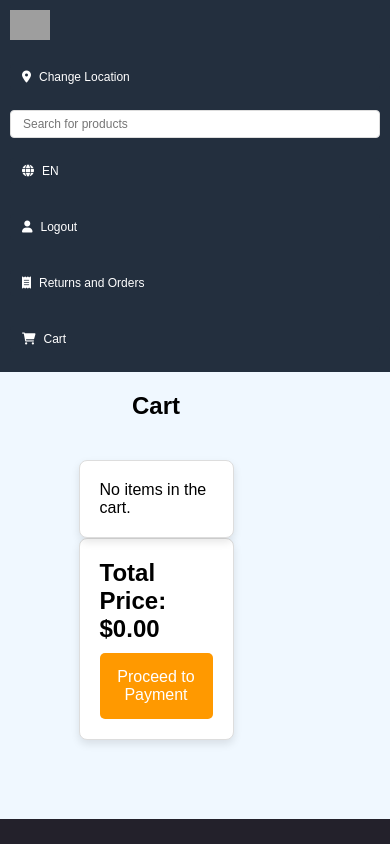
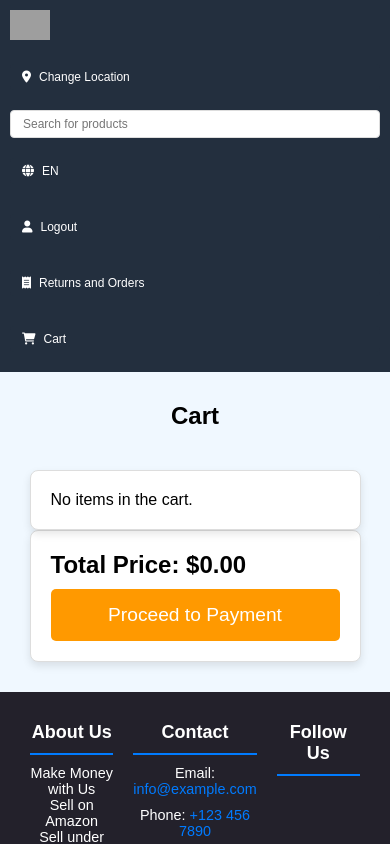
Before and after one commit to rphulambrikar/shopkart, a React (Create React App) app: page /cart in a window 390 px wide. Shown: the top 844 px of the page. Built offline with nearby package versions, Linux system fonts and the light colour scheme; sample sign-in values are in the browser's storage; grey boxes are pictures that could not be loaded.

Commit message:
Made Responsive Cart Payment Page

```diff
--- a/src/styles/Cart.css
+++ b/src/styles/Cart.css
@@ -1,9 +1,13 @@
-
 .cartContainer {
   max-width: 50vw;
   margin: 15%;
   padding: 20px;
-    margin-top: 0%;
+  margin-top: 0;
+  transition: transform 0.3s ease;
+}
+
+.cartContainer:hover {
+  transform: scale(1.02);
 }
 
 .cartItems {
@@ -20,6 +24,12 @@
   padding: 20px;
   box-shadow: 0 4px 8px rgba(0,0,0,0.1);
   background-color: #fff;
+  transition: box-shadow 0.3s ease, transform 0.3s ease;
+}
+
+.cartItem:hover {
+  box-shadow: 0 6px 12px rgba(0,0,0,0.2);
+  transform: translateY(-2px);
 }
 
 .cartItemImage {
@@ -27,7 +37,6 @@
   height: auto;
   margin-right: 20px;
 }
-
 
 .cartItemDetails {
   flex: 1;
@@ -43,7 +52,6 @@
   font-size: 1rem;
 }
 
-
 .cartItemDetails button {
   background-color: #007bff;
   color: #fff;
@@ -51,14 +59,15 @@
   padding: 10px 15px;
   cursor: pointer;
   border-radius: 5px;
+  transition: background-color 0.3s ease;
 }
 
 .cartItemDetails button:hover {
   background-color: #0056b3;
 }
 
-  .cartItemActions{
-    margin : 10px
+.cartItemActions {
+  margin: 10px;
 }
 
 .checkoutButton {
@@ -69,7 +78,46 @@
   color: white;
   font-size: 1em;
   cursor: pointer;
+  transition: background-color 0.3s ease;
 }
+
+.checkoutButton:hover {
+  background-color: #e68a00;
+}
+
+/* Responsive styles */
+@media (max-width: 768px) {
+  .cartContainer {
+      max-width: 90vw;
+      margin: 5%;
+      padding: 10px;
+  }
+
+  .cartItem {
+      flex-direction: column;
+      align-items: flex-start;
+  }
+
+  .cartItemImage {
+      width: 100%;
+      margin-right: 0;
+      margin-bottom: 10px;
+  }
+
+  .cartItemDetails h3 {
+      font-size: 1.2rem;
+  }
+
+  .cartItemDetails p {
+      font-size: 0.9rem;
+  }
+
+  .checkoutButton {
+      width: 100%;
+      font-size: 1.2em;
+  }
+}
+
 
 
 
--- a/src/styles/Payment.css
+++ b/src/styles/Payment.css
@@ -12,6 +12,12 @@ body {
     background-color: #fff;
     border-radius: 8px;
     box-shadow: 0 0 10px rgba(0, 0, 0, 0.1);
+    transition: transform 0.3s ease, box-shadow 0.3s ease;
+}
+
+.container:hover {
+    transform: translateY(-5px);
+    box-shadow: 0 4px 20px rgba(0, 0, 0, 0.2);
 }
 
 header {
@@ -22,15 +28,26 @@ header {
 h1 {
     font-size: 2em;
     color: #333;
+    transition: color 0.3s ease;
+}
+
+h1:hover {
+    color: #007bff;
 }
 
 main {
     display: flex;
     justify-content: space-between;
+    flex-wrap: wrap; /* Allow wrapping for responsiveness */
 }
 
 .order-summary, .payment-details {
     width: 48%;
+    transition: background-color 0.3s ease;
+}
+
+.order-summary:hover, .payment-details:hover {
+    background-color: #f1f1f1;
 }
 
 .order-summary {
@@ -52,6 +69,11 @@ main {
 .order-summary li {
     padding: 10px 0;
     border-bottom: 1px solid #ddd;
+    transition: background-color 0.3s ease;
+}
+
+.order-summary li:hover {
+    background-color: #f0f0f0;
 }
 
 .order-summary li:last-child {
@@ -72,6 +94,12 @@ main {
     margin-bottom: 10px;
     border: 1px solid #ccc;
     border-radius: 5px;
+    transition: border-color 0.3s ease;
+}
+
+.payment-details input:focus {
+    border-color: #007bff;
+    outline: none;
 }
 
 .payment-details button {
@@ -82,6 +110,7 @@ main {
     color: white;
     font-size: 1em;
     cursor: pointer;
+    transition: background-color 0.3s ease;
 }
 
 .payment-details button:hover {
@@ -94,3 +123,19 @@ footer {
     font-size: 0.9em;
     color: #666;
 }
+
+/* Responsive styles */
+@media (max-width: 768px) {
+    .order-summary, .payment-details {
+        width: 100%;
+        margin-bottom: 20px; /* Add spacing between sections */
+    }
+
+    h1 {
+        font-size: 1.8em;
+    }
+
+    .container {
+        padding: 15px;
+    }
+}
```
Lines whose indentation alone changed are shown as unchanged.
